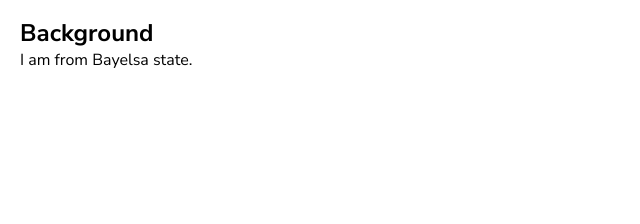
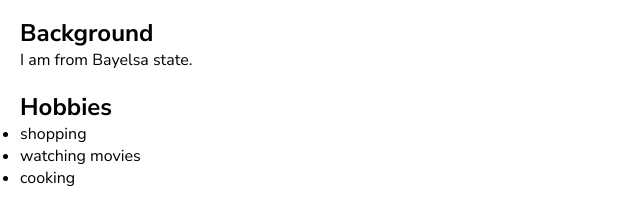
Before and after one commit to nua24/biography, a plain HTML site: page index.html in a window 1280 px wide. Shown: the part 68-292 px from the top of the page, without its empty margins (0-640 px from the left). Drawn offline with Linux system fonts and the light colour scheme.

Commit message:
added hobbies

```diff
--- a/index.html
+++ b/index.html
@@ -18,5 +18,19 @@
         <h1>Background</h1>
         <p>I am from Bayelsa state.</p>
     </section>
+    <section>
+        <h1>Hobbies</h1>
+        <ul>
+            <li>
+                shopping
+            </li>
+            <li>
+                watching movies
+            </li>
+            <li>
+                cooking
+            </li>
+        </ul>
+    </section>
 </body>
 </html>
```
